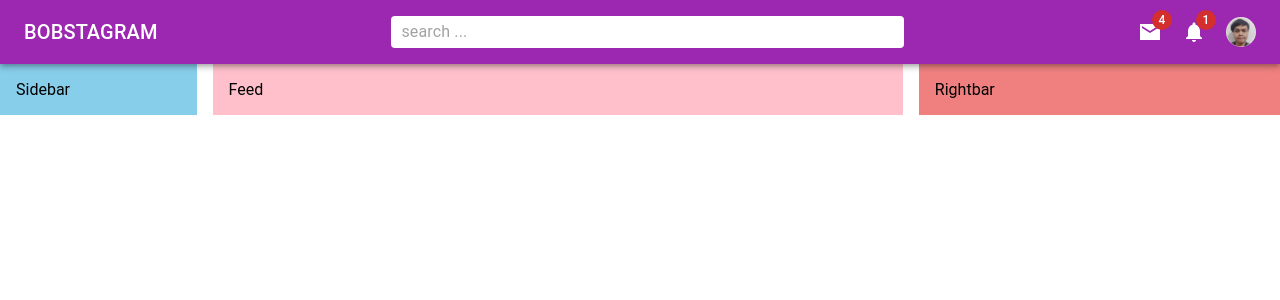
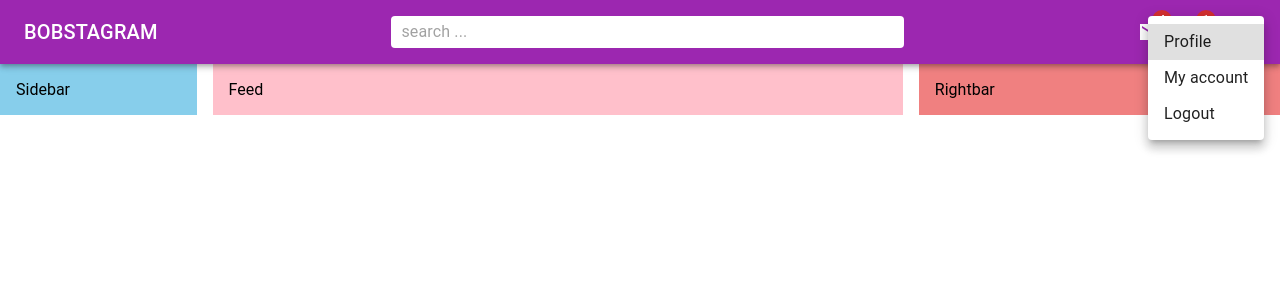
Before and after one commit to boby177/Bobstagram-MUI, a React (Create React App) app: page / in a window 1280 px wide. Both pictures are taken after a click on the element 1241 px from the left and 32 px from the top of the page. Shown: the top 300 px of the page. Built offline with nearby package versions, Linux system fonts and the light colour scheme.

Commit message:
add menu type from avatar component

```diff
--- a/src/components/Navbar.jsx
+++ b/src/components/Navbar.jsx
@@ -4,11 +4,13 @@
   Badge,
   Box,
   InputBase,
+  Menu,
+  MenuItem,
   styled,
   Toolbar,
   Typography,
 } from "@mui/material";
-import React from "react";
+import React, { useState } from "react";
 import FormatBoldSharpIcon from "@mui/icons-material/FormatBoldSharp";
 import { MailSharp, Notifications } from "@mui/icons-material";
 import AvatarImage from "./images/avatar.png";
@@ -46,6 +48,8 @@
 }));
 
 const Navbar = () => {
+  const [open, setOpen] = useState(false);
+
   return (
     <AppBar position="sticky" color="secondary">
       <StyledToolbar>
@@ -63,13 +67,40 @@
           <Badge badgeContent={1} color="error">
             <Notifications />
           </Badge>
-          <Avatar sx={{ width: 30, height: 30 }} src={AvatarImage} />
+          <Avatar
+            sx={{ width: 30, height: 30 }}
+            src={AvatarImage}
+            onClick={(e) => setOpen(true)}
+          />
         </Icons>
+        {/* Mobile Version */}
         <UserBox>
-          <Avatar sx={{ width: 30, height: 30 }} src={AvatarImage} />
+          <Avatar
+            sx={{ width: 30, height: 30 }}
+            src={AvatarImage}
+            onClick={(e) => setOpen(true)}
+          />
           <Typography variant="span">Bob</Typography>
         </UserBox>
       </StyledToolbar>
+      <Menu
+        id="demo-positioned-menu"
+        aria-labelledby="demo-positioned-button"
+        open={open}
+        onClose={(e) => setOpen(false)}
+        anchorOrigin={{
+          vertical: "top",
+          horizontal: "right",
+        }}
+        transformOrigin={{
+          vertical: "top",
+          horizontal: "right",
+        }}
+      >
+        <MenuItem>Profile</MenuItem>
+        <MenuItem>My account</MenuItem>
+        <MenuItem>Logout</MenuItem>
+      </Menu>
     </AppBar>
   );
 };
```
